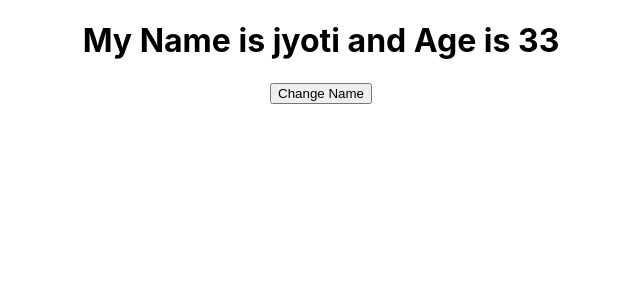
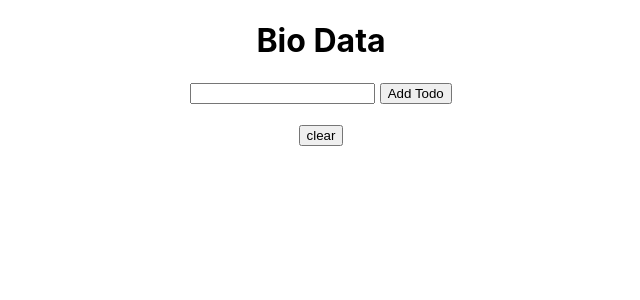
Before and after one commit to jyotiDeshmukh1988/hooks-concepts, a React (Create React App) app: page / in a window 1280 px wide. Shown: the top 300 px of the page, without its empty margins (319-959 px from the left). Built offline with nearby package versions, Linux system fonts and the light colour scheme.

Commit message:
create the todolist using useState hook

```diff
--- a/src/App.js
+++ b/src/App.js
@@ -3,11 +3,12 @@ import { useState } from 'react';
 import RulesHooks from './components/RulesHooks';
 import UseStateArray from './components/UseStateArray';
 import UseStateObject from './components/UseStateObject';
+import UseStateTodolist from './components/UseStateTodolist';
 function App() {
   console.log(useState())
   return (
     <div className="App">
-      <UseStateObject/>
+      <UseStateTodolist/>
     </div>
   );
 }
--- /dev/null
+++ b/src/components/UseStateTodolist.js
@@ -0,0 +1,40 @@
+import React,{useState,useRef} from 'react'
+
+const UseStateTodolist = () => {
+    const [todos,setTodo] = useState([])
+    const myref = useRef()
+    const Addtodo = () => {
+        //console.log(myref.current.value)
+        const val = myref.current.value;
+        if(!todos.includes(val)){
+            setTodo([...todos,val])
+        }
+        myref.current.value = ''
+    }
+    const clear = () => {
+        setTodo([])
+    }
+    const remove = (id) => {
+        const myfile =  todos.filter((todo,index)=>{
+            return index !== id
+        })
+        setTodo(myfile)
+    }
+  return (
+    <>
+    <h1>Bio Data</h1>
+    <input type="text" name="todo" ref={myref}/> <button onClick={Addtodo}>Add Todo</button><br/><br/>
+    <button onClick={clear}>clear</button>
+    <br/><br/>
+    { todos.length > 0 &&
+        todos.map((todo,index) => (
+            <div key={index}>
+              <p><span>{todo}</span> <button onClick={() => remove(index)}>Remove</button></p>
+           </div>
+    ))
+    }
+    </>
+  )
+}
+
+export default UseStateTodolist
```
